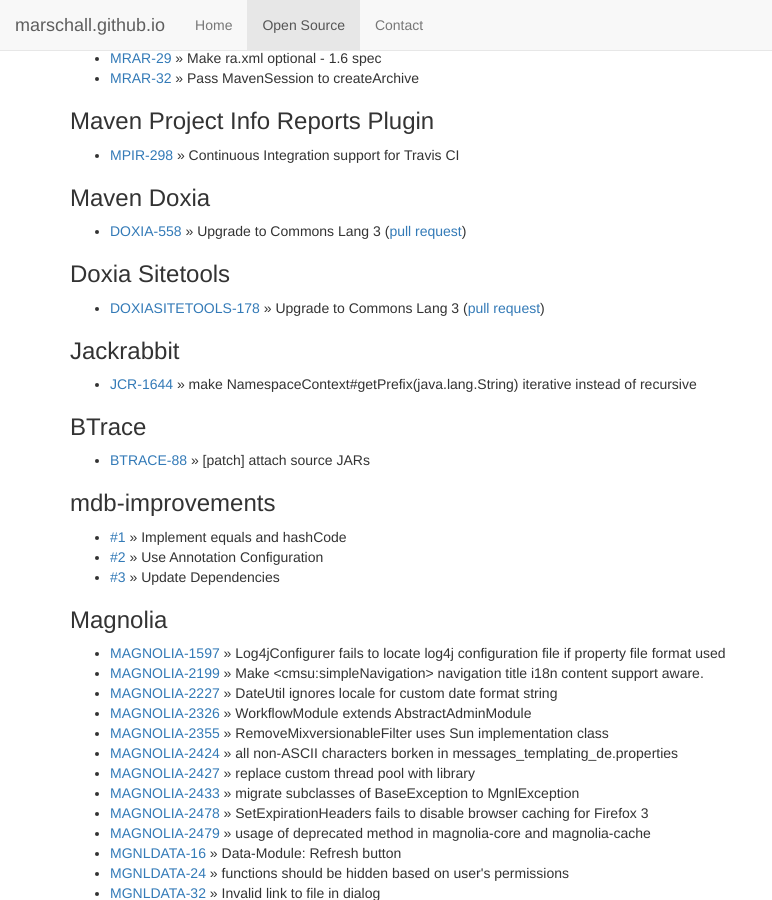
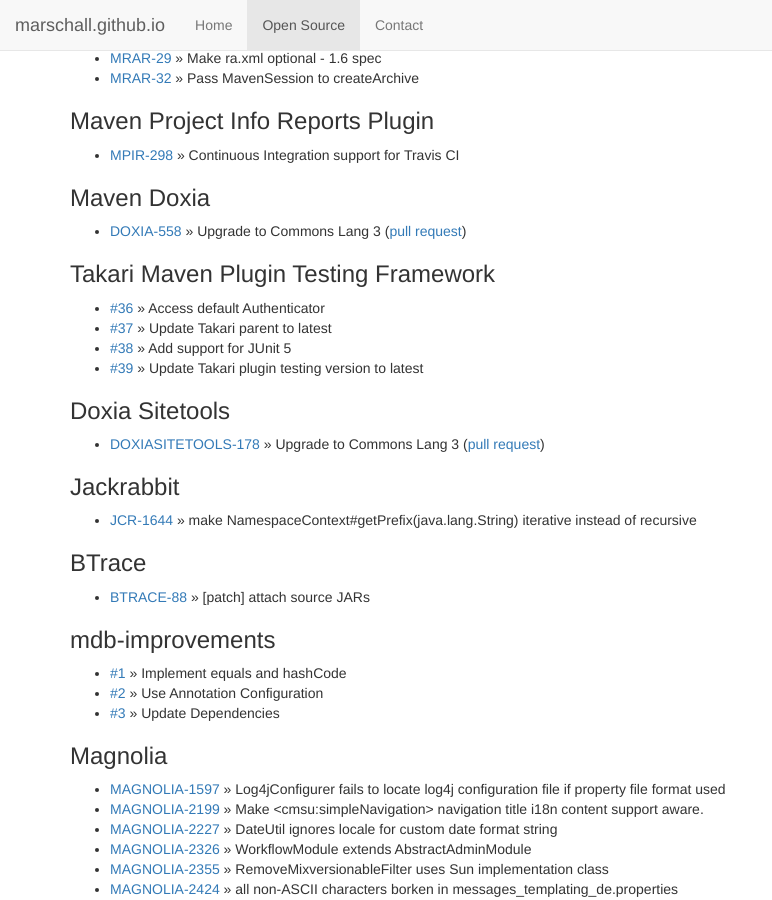
Before and after one commit to marschall/marschall.github.com, a Jekyll site: the page built from open-source.html, in a window 1280 px wide and 900 px high, scrolled down 7698 px. Shown: the whole window, without its empty margins (0-772 px from the left). Built offline with Jekyll 4.4.1, drawn with Linux system fonts in a browser that asks for light colours.

Commit message:
add Takari Maven Plugin Testing Framework

```diff
--- a/open-source.html
+++ b/open-source.html
@@ -456,6 +456,13 @@
 <ul>
   <li><a href="https://issues.apache.org/jira/browse/DOXIA-558">DOXIA-558</a> &raquo; Upgrade to Commons Lang 3 (<a href="https://github.com/apache/maven-doxia/pull/3">pull request</a>)</li>
 </ul>
+<h3>Takari Maven Plugin Testing Framework</h3>
+<ul>
+  <li><a href="https://github.com/takari/takari-plugin-testing-project/pull/36">#36</a> &raquo; Access default Authenticator</li>
+  <li><a href="https://github.com/takari/takari-plugin-testing-project/pull/37">#37</a> &raquo; Update Takari parent to latest</li>
+  <li><a href="https://github.com/takari/takari-plugin-testing-project/pull/38">#38</a> &raquo; Add support for JUnit 5</li>
+  <li><a href="https://github.com/takari/takari-plugin-testing-project/pull/39">#39</a> &raquo; Update Takari plugin testing version to latest</li>
+</ul>
 <h3>Doxia Sitetools</h3>
 <ul>
   <li><a href="https://issues.apache.org/jira/browse/DOXIASITETOOLS-178">DOXIASITETOOLS-178</a> &raquo; Upgrade to Commons Lang 3 (<a href="https://github.com/apache/maven-doxia-sitetools/pull/4">pull request</a>)</li>
```
